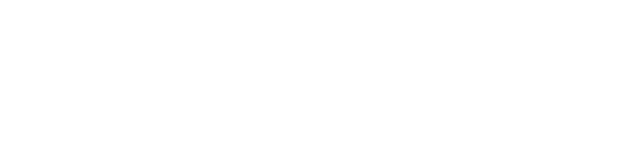
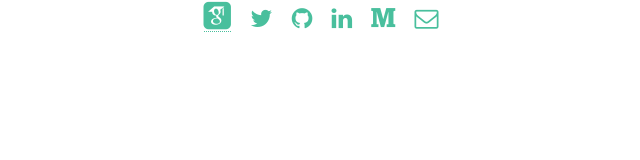
Before and after one commit to iamsamwood/iamsamwood, a plain HTML site: page index.html in a window 1280 px wide. Shown: the whole page, without its empty margins (319-959 px from the left). Drawn offline with Linux system fonts and the light colour scheme; files whose address does not match are found by name.

Commit message:
Add links

```diff
--- a/index.html
+++ b/index.html
@@ -1,7 +1,23 @@
 <!DOCTYPE HTML>
 <html>
 	<head>
+		<title>Sam Wood</title>
+		<meta charset="utf-8" />
+		<meta name="viewport" content="width=device-width, initial-scale=1" />
+		<!--[if lte IE 8]><script src="assets/js/ie/html5shiv.js"></script><![endif]-->
+		<link rel="stylesheet" href="assets/css/main.css" />
+		<!--[if lte IE 8]><link rel="stylesheet" href="assets/css/ie8.css" /><![endif]-->
 	</head>
 	<body>
+		<center>
+				<ul class="icons">
+					<li><a href="https://scholar.google.com/citations?hl=en&user=YJf1HOwAAAAJ"><span class="ai ai-google-scholar-square ai-2x label"></span></a></li>
+					<li><a href="https://twitter.com/iamsamwood" class="icon fa-twitter"><span class="label">Twitter</span></a></li>
+					<li><a href="https://github.com/iamsamwood" class="icon fa-github"><span class="label">Github</span></a></li>
+					<li><a href="https://www.linkedin.com/in/iamsamwood" class="icon fa-linkedin"><span class="label">LinkedIn</span></a></li>
+					<li><a href="https://medium.com/@iamsamwood" class="icon fa-medium"><span class="label">Medium</span></a></li>
+					<li><a href="mailto:me@iamsamwood.com" class="icon fa-envelope-o"><span class="label">Email</span></a></li>
+				</ul>
+		</center>
 	</body>
 </html>
```
